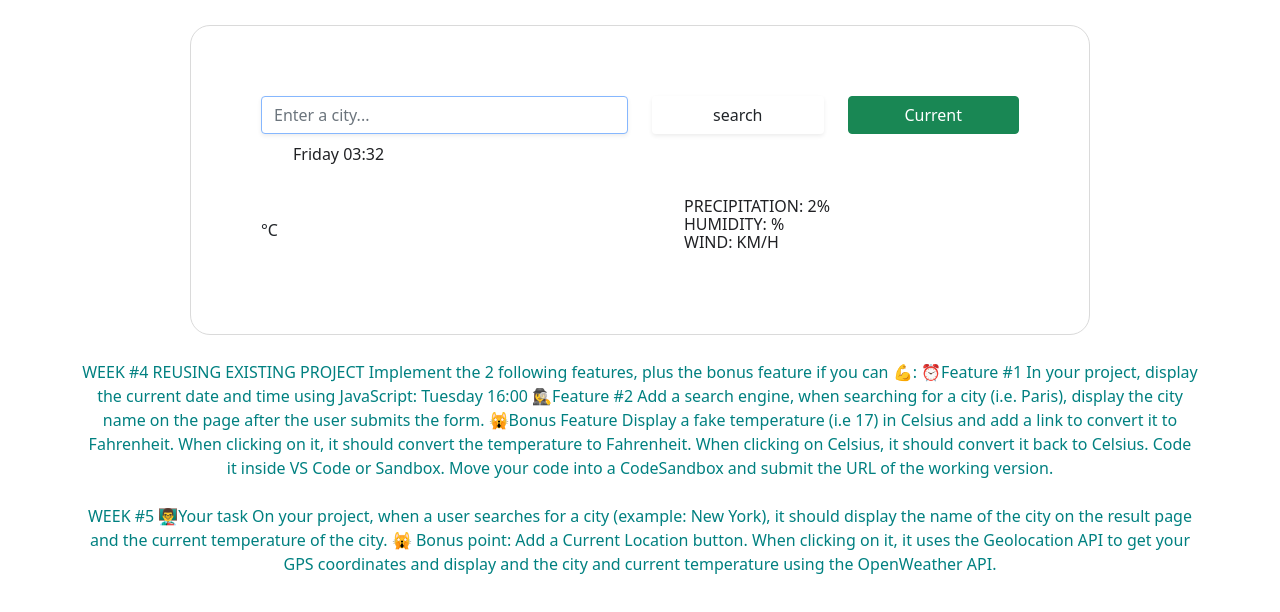
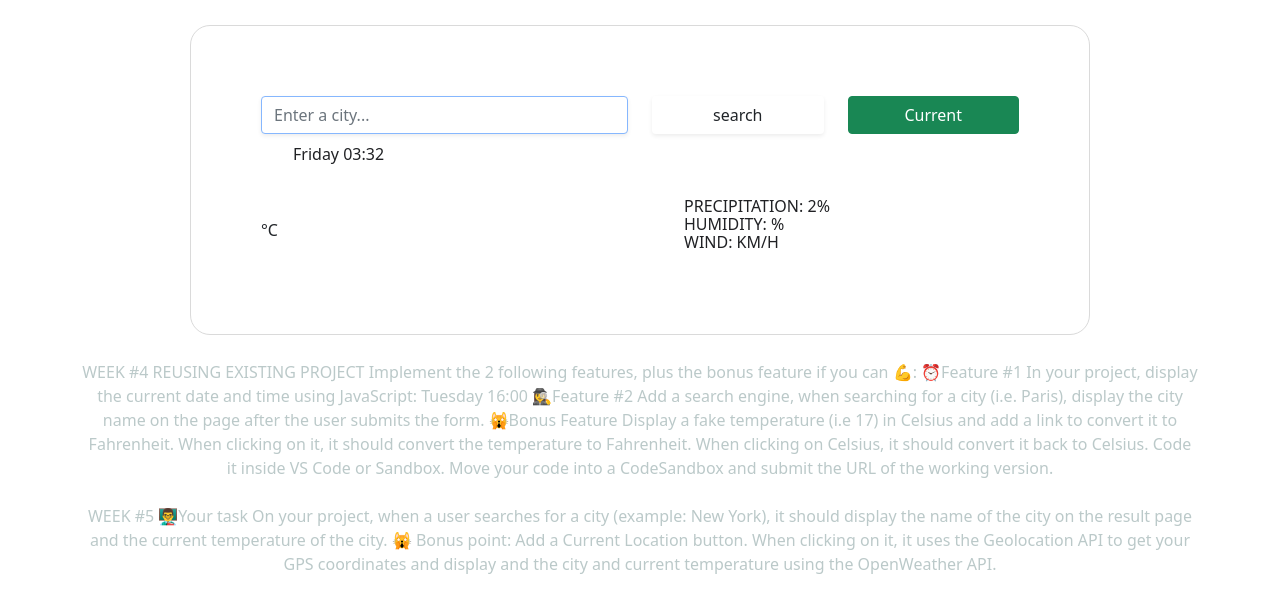
Before and after one commit to CC-Daniels/MY-WEATHER-APP--in-progress, a plain HTML site: page index.html in a window 1280 px wide. Shown: the top 612 px of the page. Drawn offline with nearby package versions, Linux system fonts and the light colour scheme; no server answers.

Commit message:
Tested different color for "paragraph" in CSS
Didn't like the color change, hence turned it back to its original color..........🌼🌕🌼

```diff
--- a/src/style.css
+++ b/src/style.css
@@ -39,7 +39,7 @@
 }
 p {
   text-align: center;
-  color: #008080;
+  color: #bbc9c9;
 }
 .humidity {
   color: #008080;
```
